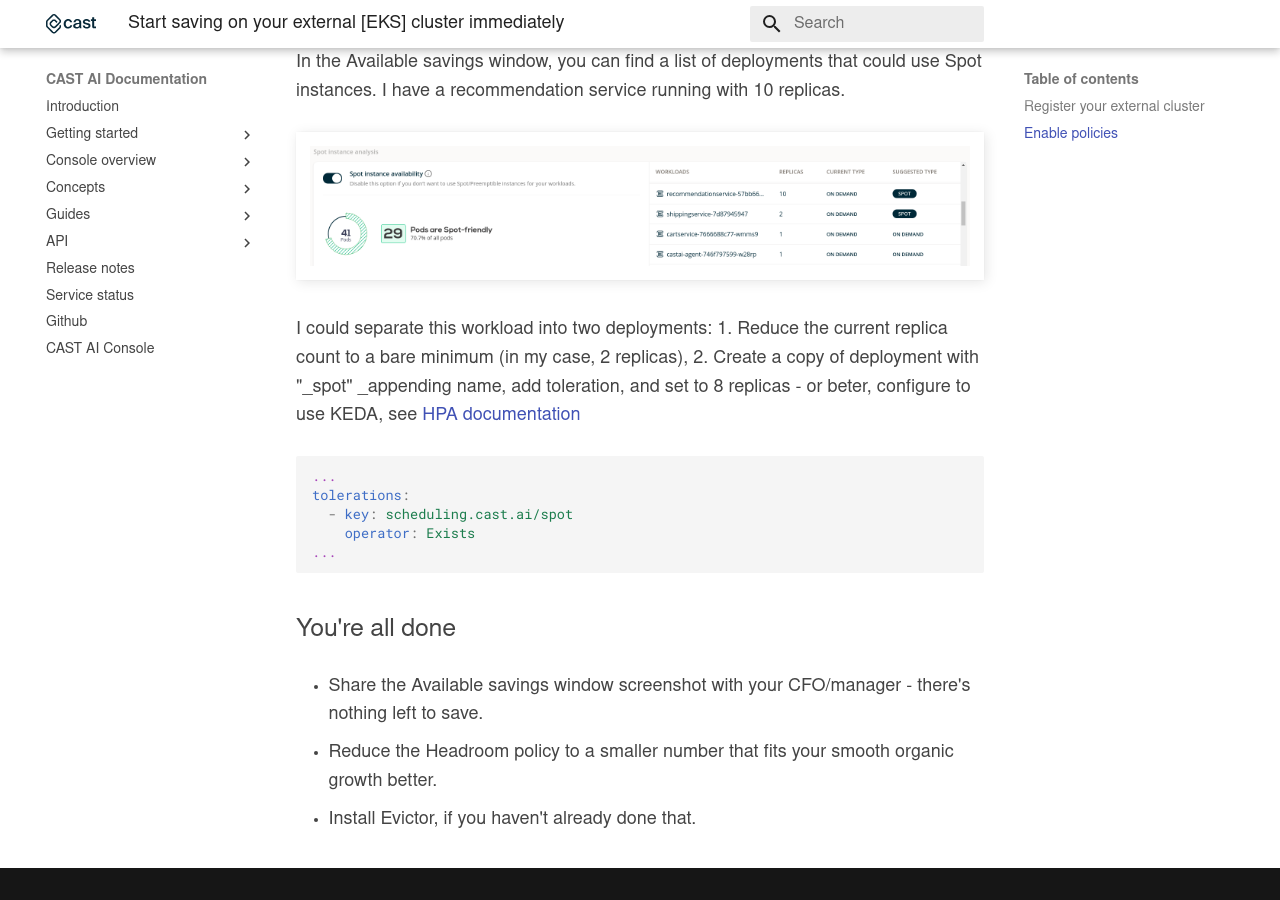
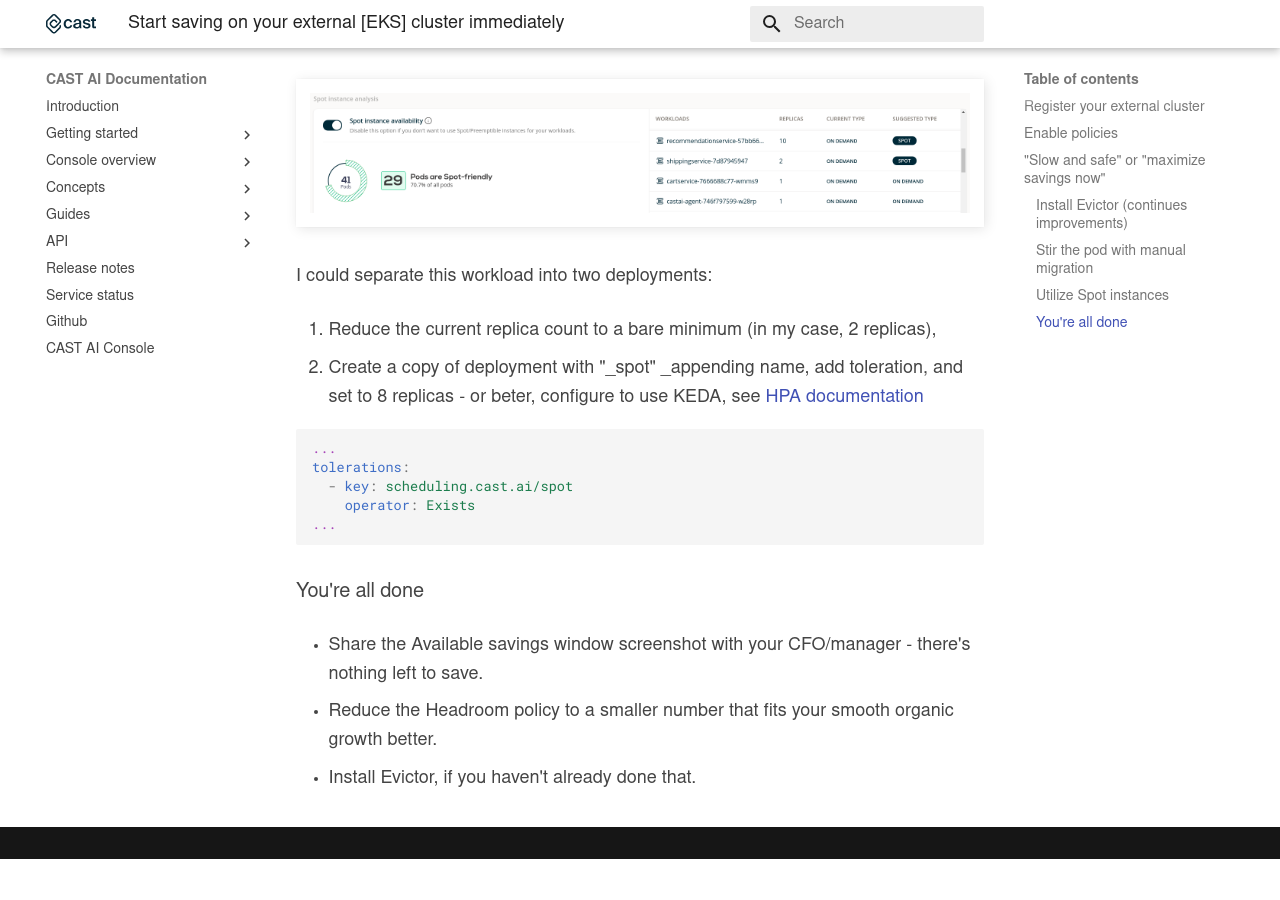
Before and after one commit to castai/docs, an MkDocs documentation site: the page built from docs/guides/start-saving-quickly.md, in a window 1280 px wide and 900 px high, scrolled down 3351 px. Built offline with MkDocs 1.6.1 and Material for MkDocs 9.7.7, drawn with Linux system fonts in a browser that asks for light colours; some web fonts are replaced; after the commit the page ends 4210 px from its top, so only the background shows below that.

````diff
--- a/docs/guides/start-saving-quickly.md
+++ b/docs/guides/start-saving-quickly.md
@@ -29,12 +29,12 @@ In the Policies tab, it should look like this:
 
 ![](start-saving-quickly/policies.png)
 
-# "Slow and safe" or "maximize savings now"
+## "Slow and safe" or "maximize savings now"
 
 Evictor is our recommended way - it will constantly look for inefficiencies. But reducing costs in a safe manner takes
 time. If you want to maximize your savings as quickly as possible and you have a maintenance window, you can do it in CAST AI.
 
-## Install Evictor (continues improvements)
+### Install Evictor (continues improvements)
 
 Evictor will compact your pods into fewer nodes, creating empty nodes that will be removed by the Node deletion policy:
 
@@ -46,7 +46,7 @@ helm -n kube-system upgrade -i evictor castai/evictor --set dryRun=false
 This process will take some time. Also, Evictor will not cause any downtime to single replica deployments / statefulSets, pods
 without ReplicaSet, meaning that those nodes can't be removed gracefully.
 
-## Stir the pod with manual migration
+### Stir the pod with manual migration
 
 You will have to get rid of your existing nodes and let CAST AI create an optimized state right away. This might cause some
 downtime depending on your workload configuration.
@@ -90,7 +90,7 @@ kubectl get nodes -Lfailure-domain.beta.kubernetes.io/zone --selector=eks.amazon
 Select next batch -> cordon -> drain -> write down problematic pod that don't migrate easily -> rinse and repeat until the
 list is empty.
 
-## Utilize Spot instances
+### Utilize Spot instances
 
 In the Available savings window, you can find a list of deployments that could use Spot instances. I have a recommendation
 service running with 10 replicas.
@@ -98,6 +98,7 @@ service running with 10 replicas.
 ![](start-saving-quickly/spot_deployments.png)
 
 I could separate this workload into two deployments:
+
 1. Reduce the current replica count to a bare minimum (in my case, 2 replicas),
 2. Create a copy of deployment with "_spot" _appending name, add toleration, and set to 8 replicas - or beter, configure to
 use KEDA, see [HPA documentation](../guides/hpa.md)
@@ -110,7 +111,7 @@ tolerations:
 ...
 ```
 
-## You're all done
+### You're all done
 
 * Share the Available savings window screenshot with your CFO/manager - there's nothing left to save.
 
````
